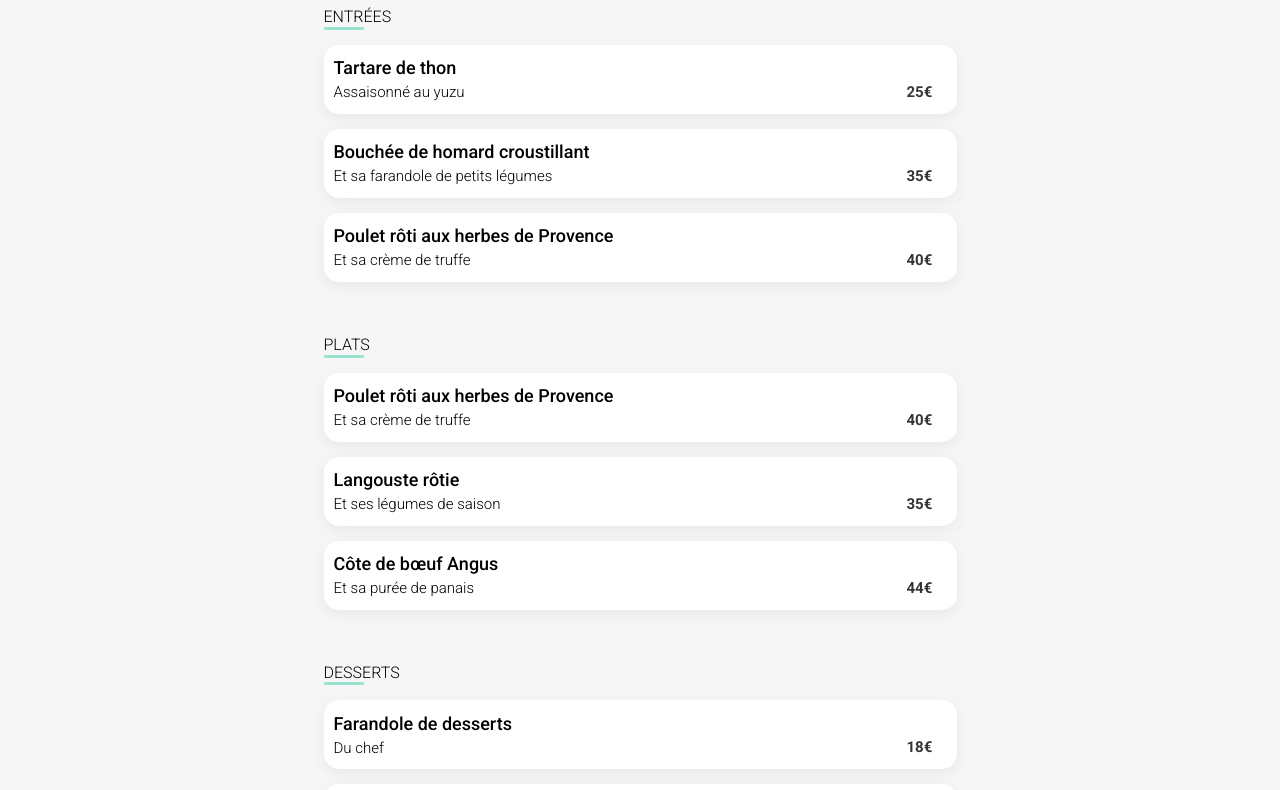
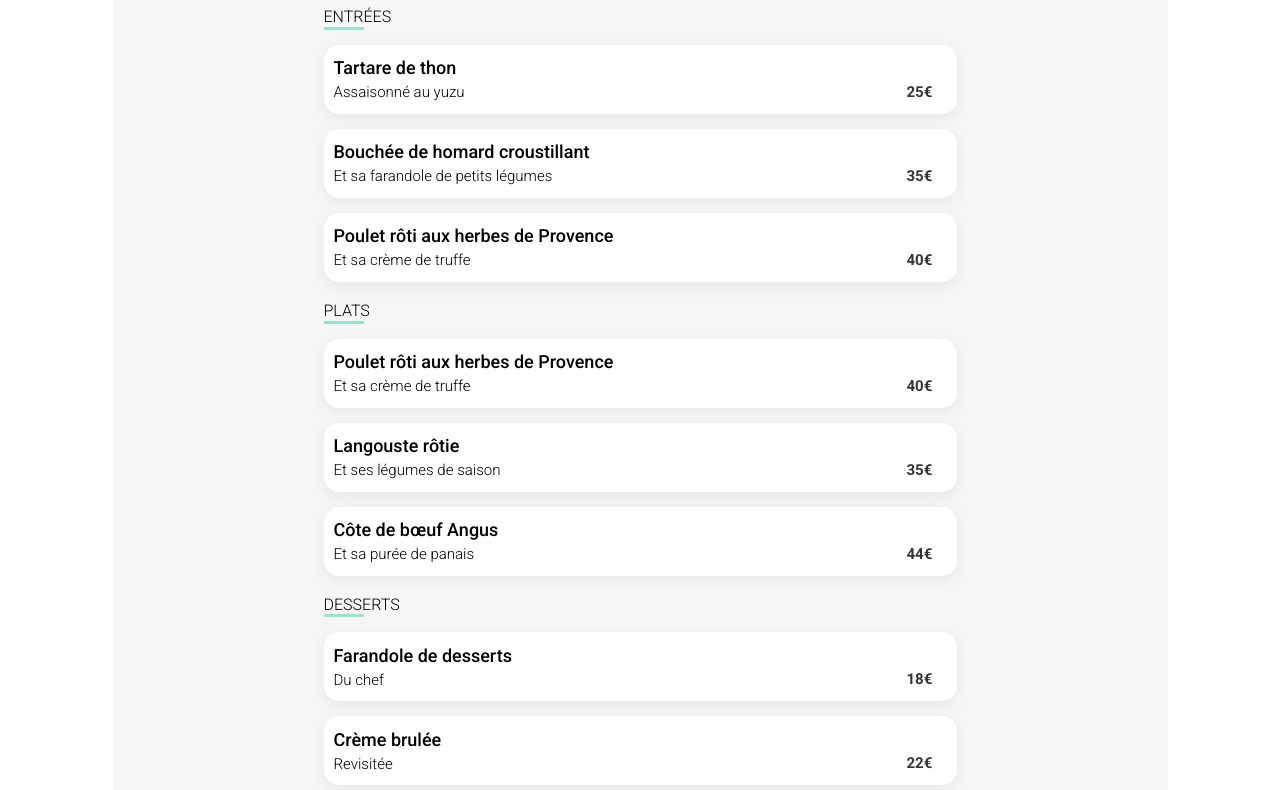
Before and after one commit to Koryas57/Ohmyfood, a website: page restaurant-le-delice-des-sens.html in a window 1280 px wide. Shown: the part 373-1163 px from the top of the page. Drawn offline with Linux system fonts and the light colour scheme; a web font is replaced by a local one.

Commit message:
Uniformisation des pages étape 1/2

```diff
--- a/restaurant-le-delice-des-sens.html
+++ b/restaurant-le-delice-des-sens.html
@@ -14,7 +14,6 @@
     />
     <link rel="stylesheet" href="./assets/css/style.css" />
   </head>
-
   <body>
     <!-- ***** HEADER ***** -->
 
@@ -36,11 +35,12 @@
 
     <!-- ***** MAIN CONTENT ***** -->
 
-    <main>
+    <main class="restaurant-page-main">
       <section class="restaurant-menu">
         <div class="menu-title">
           <h1>Le délice des sens</h1>
           <img src="./assets/Like.png" alt="Like" />
+          <img src="./assets/Liked.png" alt="Liked" />
         </div>
         <article class="menu-items">
           <h2>ENTRÉES</h2>
@@ -77,7 +77,6 @@
             </li>
           </ul>
         </article>
-        <br />
         <article class="menu-items">
           <h2>PLATS</h2>
           <ul>
@@ -113,7 +112,6 @@
             </li>
           </ul>
         </article>
-        <br />
         <article class="menu-items">
           <h2>DESSERTS</h2>
           <ul>
@@ -152,10 +150,11 @@
         <article class="menu-button">
           <button>Commander</button>
         </article>
-
-        <!-- ***** FOOTER ***** -->
       </section>
     </main>
+
+    <!-- ***** FOOTER ***** -->
+
     <footer>
       <section class="footer-logo">
         <h4>ohmyfood</h4>
```
Also changed, not shown: restaurant-a-la-francaise.html (+4 -4 lines), restaurant-la-note-enchantee.html (+5 -6 lines), restaurant-la-palette-du-gout.html (+3 -3 lines).
